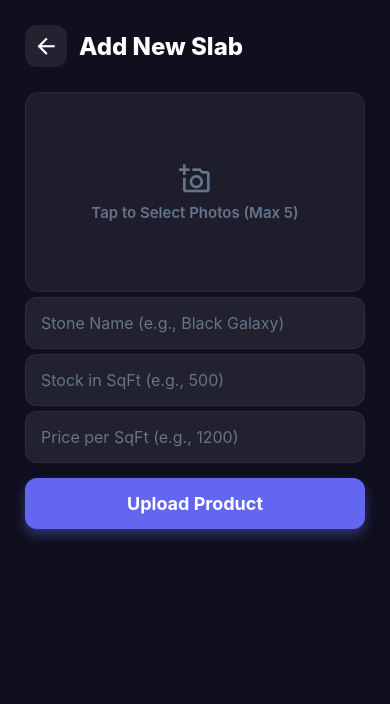
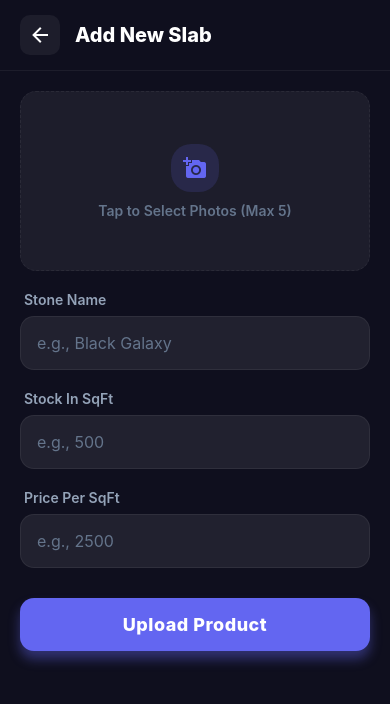
Before and after one commit to Pamindu-Rashmitha/Heritage-Slabs-Mobile, a React Native app in the folder granite-system-mobile/: screen /AddProduct in a window 390 px wide. Shown: the top 704 px of the page. Built offline with nearby package versions, Linux system fonts and the light colour scheme.

Commit message:
Made a UI fix

```diff
--- a/granite-system-mobile/src/screens/AddProductScreen.js
+++ b/granite-system-mobile/src/screens/AddProductScreen.js
@@ -1,7 +1,12 @@
 import React, { useState } from 'react';
-import { View, Text, TextInput, TouchableOpacity, StyleSheet, Image, Alert, ActivityIndicator, ScrollView, StatusBar } from 'react-native';
+import {
+    View, Text, TextInput, TouchableOpacity, StyleSheet, Image,
+    Alert, ActivityIndicator, ScrollView, StatusBar
+} from 'react-native';
+import { SafeAreaView } from 'react-native-safe-area-context';
 import * as ImagePicker from 'expo-image-picker';
 import AsyncStorage from '@react-native-async-storage/async-storage';
+import { MaterialCommunityIcons } from '@expo/vector-icons';
 import api from '../api/axiosConfig';
 import { THEME } from '../theme';
 
@@ -86,16 +91,18 @@ const AddProductScreen = ({ navigation }) => {
     };
 
     return (
-        <ScrollView style={styles.container}>
+        <SafeAreaView style={styles.safeArea}>
             <StatusBar barStyle="light-content" backgroundColor={THEME.bg} />
-            <View style={styles.form}>
-                <View style={styles.headerRow}>
+            <View style={styles.header}>
                 <TouchableOpacity onPress={() => navigation.goBack()} style={styles.backButton}>
-                        <MaterialCommunityIcons name="arrow-left" size={26} color={THEME.textPrimary} />
+                    <MaterialCommunityIcons name="arrow-left" size={24} color={THEME.textPrimary} />
                 </TouchableOpacity>
                 <Text style={styles.title}>Add New Slab</Text>
             </View>
-                <TouchableOpacity style={styles.imagePicker} onPress={pickImage}>
+
+            <ScrollView style={styles.container} showsVerticalScrollIndicator={false}>
+                <View style={styles.form}>
+                    <TouchableOpacity style={styles.imagePicker} onPress={pickImage} activeOpacity={0.8}>
                         {imageUris.length > 0 ? (
                             <ScrollView horizontal showsHorizontalScrollIndicator={false} contentContainerStyle={styles.imageGrid}>
                                 {imageUris.map((uri, index) => (
@@ -104,52 +111,139 @@ const AddProductScreen = ({ navigation }) => {
                             </ScrollView>
                         ) : (
                             <View style={styles.imagePickerInner}>
-                            <MaterialCommunityIcons name="camera-plus-outline" size={32} color={THEME.textMuted} />
+                                <View style={styles.camBadge}>
+                                    <MaterialCommunityIcons name="camera-plus" size={24} color={THEME.indigo} />
+                                </View>
                                 <Text style={styles.imagePickerText}>Tap to Select Photos (Max 5)</Text>
                             </View>
                         )}
                     </TouchableOpacity>
                     {errors.image && <Text style={styles.errorText}>{errors.image}</Text>}
 
-                <TextInput style={[styles.input, errors.stoneName && styles.inputError]} placeholder="Stone Name (e.g., Black Galaxy)" placeholderTextColor={THEME.textMuted} value={stoneName}
-                    onChangeText={(text) => { setStoneName(text); setErrors(prev => ({ ...prev, stoneName: undefined })); }} />
+                    <View style={styles.inputGroup}>
+                        <Text style={styles.label}>Stone Name</Text>
+                        <TextInput
+                            style={[styles.input, errors.stoneName && styles.inputError]}
+                            placeholder="e.g., Black Galaxy"
+                            placeholderTextColor={THEME.textMuted}
+                            value={stoneName}
+                            onChangeText={(text) => { setStoneName(text); setErrors(prev => ({ ...prev, stoneName: undefined })); }}
+                        />
                         {errors.stoneName && <Text style={styles.errorText}>{errors.stoneName}</Text>}
+                    </View>
 
-                <TextInput style={[styles.input, errors.stock && styles.inputError]} placeholder="Stock in SqFt (e.g., 500)" placeholderTextColor={THEME.textMuted} value={stock}
-                    onChangeText={(text) => { setStock(text); setErrors(prev => ({ ...prev, stock: undefined })); }} keyboardType="numeric" />
+                    <View style={styles.inputGroup}>
+                        <Text style={styles.label}>Stock In SqFt</Text>
+                        <TextInput
+                            style={[styles.input, errors.stock && styles.inputError]}
+                            placeholder="e.g., 500"
+                            placeholderTextColor={THEME.textMuted}
+                            value={stock}
+                            onChangeText={(text) => { setStock(text); setErrors(prev => ({ ...prev, stock: undefined })); }}
+                            keyboardType="numeric"
+                        />
                         {errors.stock && <Text style={styles.errorText}>{errors.stock}</Text>}
+                    </View>
 
-                <TextInput style={[styles.input, errors.price && styles.inputError]} placeholder="Price per SqFt (e.g., 1200)" placeholderTextColor={THEME.textMuted} value={price}
-                    onChangeText={(text) => { setPrice(text); setErrors(prev => ({ ...prev, price: undefined })); }} keyboardType="numeric" />
+                    <View style={styles.inputGroup}>
+                        <Text style={styles.label}>Price Per SqFt</Text>
+                        <TextInput
+                            style={[styles.input, errors.price && styles.inputError]}
+                            placeholder="e.g., 2500"
+                            placeholderTextColor={THEME.textMuted}
+                            value={price}
+                            onChangeText={(text) => { setPrice(text); setErrors(prev => ({ ...prev, price: undefined })); }}
+                            keyboardType="numeric"
+                        />
                         {errors.price && <Text style={styles.errorText}>{errors.price}</Text>}
+                    </View>
 
-                <TouchableOpacity style={styles.uploadButton} onPress={handleAddProduct} disabled={loading}>
+                    <TouchableOpacity style={styles.uploadButton} onPress={handleAddProduct} disabled={loading} activeOpacity={0.9}>
                         {loading ? <ActivityIndicator color="#fff" /> : <Text style={styles.buttonText}>Upload Product</Text>}
                     </TouchableOpacity>
                 </View>
             </ScrollView>
+        </SafeAreaView>
     );
 };
 
-import { MaterialCommunityIcons } from '@expo/vector-icons';
+
 
 const styles = StyleSheet.create({
-    container: { flex: 1, backgroundColor: THEME.bg },
-    form: { padding: 25 },
-    headerRow: { flexDirection: 'row', alignItems: 'center', marginBottom: 25, gap: 12 },
-    backButton: { backgroundColor: 'rgba(255,255,255,0.08)', borderRadius: 12, padding: 8 },
-    title: { fontSize: 24, fontWeight: '800', color: THEME.textPrimary },
-    imagePicker: { height: 200, backgroundColor: THEME.bgCard, borderRadius: 14, justifyContent: 'center', alignItems: 'center', marginBottom: 5, overflow: 'hidden', borderWidth: 1, borderColor: THEME.border },
-    imagePickerInner: { alignItems: 'center', gap: 8 },
+    safeArea: { flex: 1, backgroundColor: THEME.bg },
+    container: { flex: 1 },
+    header: {
+        flexDirection: 'row',
+        alignItems: 'center',
+        paddingHorizontal: 20,
+        paddingVertical: 15,
+        borderBottomWidth: 1,
+        borderBottomColor: THEME.border,
+        backgroundColor: THEME.bg
+    },
+    backButton: {
+        backgroundColor: 'rgba(255,255,255,0.06)',
+        borderRadius: 10,
+        padding: 8,
+        marginRight: 15
+    },
+    title: { fontSize: 20, fontWeight: '800', color: THEME.textPrimary },
+    form: { padding: 20 },
+    imagePicker: {
+        height: 180,
+        backgroundColor: THEME.bgCard,
+        borderRadius: 16,
+        justifyContent: 'center',
+        alignItems: 'center',
+        marginBottom: 20,
+        overflow: 'hidden',
+        borderWidth: 1,
+        borderColor: THEME.border,
+        borderStyle: 'dashed'
+    },
+    imagePickerInner: { alignItems: 'center', gap: 10 },
+    camBadge: {
+        backgroundColor: 'rgba(99, 102, 241, 0.15)',
+        padding: 12,
+        borderRadius: 20,
+    },
     imageGrid: { flexDirection: 'row', paddingHorizontal: 10, alignItems: 'center' },
-    imagePreview: { width: '100%', height: '100%' },
-    imagePreviewSmall: { width: 150, height: 150, borderRadius: 10, marginRight: 10 },
-    imagePickerText: { color: THEME.textMuted, fontSize: 15, fontWeight: '600' },
-    input: { backgroundColor: THEME.bgInput, padding: 15, borderRadius: 12, marginBottom: 5, fontSize: 16, borderWidth: 1, borderColor: THEME.border, color: THEME.textPrimary },
+    imagePreviewSmall: { width: 140, height: 140, borderRadius: 12, marginRight: 12 },
+    imagePickerText: { color: THEME.textMuted, fontSize: 14, fontWeight: '600' },
+
+    inputGroup: { marginBottom: 20 },
+    label: {
+        fontSize: 14,
+        color: THEME.textSecondary,
+        marginBottom: 8,
+        fontWeight: '600',
+        marginLeft: 4
+    },
+    input: {
+        backgroundColor: THEME.bgInput,
+        padding: 16,
+        borderRadius: 14,
+        fontSize: 16,
+        borderWidth: 1,
+        borderColor: THEME.border,
+        color: THEME.textPrimary
+    },
     inputError: { borderColor: THEME.danger, borderWidth: 1.5 },
-    errorText: { color: THEME.danger, fontSize: 12, marginBottom: 10, marginLeft: 5 },
-    uploadButton: { backgroundColor: THEME.indigo, padding: 15, borderRadius: 12, marginTop: 10, alignItems: 'center', shadowColor: THEME.indigo, shadowOffset: { width: 0, height: 6 }, shadowOpacity: 0.4, shadowRadius: 12, elevation: 8 },
-    buttonText: { color: '#fff', fontSize: 18, fontWeight: '700' },
+    errorText: { color: THEME.danger, fontSize: 12, marginTop: 5, marginLeft: 5 },
+
+    uploadButton: {
+        backgroundColor: THEME.indigo,
+        padding: 16,
+        borderRadius: 14,
+        marginTop: 10,
+        alignItems: 'center',
+        shadowColor: THEME.indigo,
+        shadowOffset: { width: 0, height: 8 },
+        shadowOpacity: 0.4,
+        shadowRadius: 12,
+        elevation: 8
+    },
+    buttonText: { color: '#fff', fontSize: 18, fontWeight: '800', letterSpacing: 0.5 },
 });
 
 export default AddProductScreen;
--- a/granite-system-mobile/src/screens/EditProductScreen.js
+++ b/granite-system-mobile/src/screens/EditProductScreen.js
@@ -1,6 +1,11 @@
 import React, { useState } from 'react';
-import { View, Text, TextInput, TouchableOpacity, StyleSheet, Alert, ActivityIndicator, ScrollView, Image, StatusBar } from 'react-native';
+import {
+    View, Text, TextInput, TouchableOpacity, StyleSheet, Alert,
+    ActivityIndicator, ScrollView, Image, StatusBar
+} from 'react-native';
+import { SafeAreaView } from 'react-native-safe-area-context';
 import { MaterialCommunityIcons } from '@expo/vector-icons';
+import * as ImagePicker from 'expo-image-picker';
 import AsyncStorage from '@react-native-async-storage/async-storage';
 import api from '../api/axiosConfig';
 import { THEME } from '../theme';
@@ -98,17 +103,18 @@ const EditProductScreen = ({ route, navigation }) => {
     const currentImages = product.imageUrls || (product.imageUrl ? [product.imageUrl] : []);
 
     return (
-        <ScrollView style={styles.container}>
+        <SafeAreaView style={styles.safeArea}>
             <StatusBar barStyle="light-content" backgroundColor={THEME.bg} />
-            <View style={styles.form}>
-                <View style={styles.headerRow}>
+            <View style={styles.header}>
                 <TouchableOpacity onPress={() => navigation.goBack()} style={styles.backButton}>
-                        <MaterialCommunityIcons name="arrow-left" size={26} color={THEME.textPrimary} />
+                    <MaterialCommunityIcons name="arrow-left" size={24} color={THEME.textPrimary} />
                 </TouchableOpacity>
                 <Text style={styles.title}>Edit Slab Details</Text>
             </View>
 
-                <TouchableOpacity style={styles.imagePicker} onPress={pickImage}>
+            <ScrollView style={styles.container} showsVerticalScrollIndicator={false}>
+                <View style={styles.form}>
+                    <TouchableOpacity style={styles.imagePicker} onPress={pickImage} activeOpacity={0.8}>
                         {imageUris.length > 0 ? (
                             <ScrollView horizontal showsHorizontalScrollIndicator={false} contentContainerStyle={styles.imageGrid}>
                                 {imageUris.map((uri, idx) => <Image key={idx} source={{ uri }} style={styles.imagePreviewSmall} />)}
@@ -119,54 +125,138 @@ const EditProductScreen = ({ route, navigation }) => {
                             </ScrollView>
                         ) : (
                             <View style={styles.imagePickerInner}>
-                            <MaterialCommunityIcons name="camera-plus-outline" size={32} color={THEME.textMuted} />
+                                <View style={styles.camBadge}>
+                                    <MaterialCommunityIcons name="camera-plus" size={24} color={THEME.indigo} />
+                                </View>
                                 <Text style={styles.imagePickerText}>Tap to Replace Photos</Text>
                             </View>
                         )}
                     </TouchableOpacity>
 
+                    <View style={styles.inputGroup}>
                         <Text style={styles.label}>Stone Name</Text>
-                <TextInput style={[styles.input, errors.stoneName && styles.inputError]} placeholder="Stone Name" placeholderTextColor={THEME.textMuted} value={stoneName}
-                    onChangeText={(text) => { setStoneName(text); setErrors(prev => ({ ...prev, stoneName: undefined })); }} />
+                        <TextInput
+                            style={[styles.input, errors.stoneName && styles.inputError]}
+                            placeholder="Stone Name"
+                            placeholderTextColor={THEME.textMuted}
+                            value={stoneName}
+                            onChangeText={(text) => { setStoneName(text); setErrors(prev => ({ ...prev, stoneName: undefined })); }}
+                        />
                         {errors.stoneName && <Text style={styles.errorText}>{errors.stoneName}</Text>}
+                    </View>
 
-                <Text style={styles.label}>Stock in SqFt</Text>
-                <TextInput style={[styles.input, errors.stock && styles.inputError]} placeholder="Stock in SqFt" placeholderTextColor={THEME.textMuted} value={stock}
-                    onChangeText={(text) => { setStock(text); setErrors(prev => ({ ...prev, stock: undefined })); }} keyboardType="numeric" />
+                    <View style={styles.inputGroup}>
+                        <Text style={styles.label}>Stock In SqFt</Text>
+                        <TextInput
+                            style={[styles.input, errors.stock && styles.inputError]}
+                            placeholder="Stock In SqFt"
+                            placeholderTextColor={THEME.textMuted}
+                            value={stock}
+                            onChangeText={(text) => { setStock(text); setErrors(prev => ({ ...prev, stock: undefined })); }}
+                            keyboardType="numeric"
+                        />
                         {errors.stock && <Text style={styles.errorText}>{errors.stock}</Text>}
+                    </View>
 
-                <Text style={styles.label}>Price per SqFt</Text>
-                <TextInput style={[styles.input, errors.price && styles.inputError]} placeholder="Price per SqFt" placeholderTextColor={THEME.textMuted} value={price}
-                    onChangeText={(text) => { setPrice(text); setErrors(prev => ({ ...prev, price: undefined })); }} keyboardType="numeric" />
+                    <View style={styles.inputGroup}>
+                        <Text style={styles.label}>Price Per SqFt</Text>
+                        <TextInput
+                            style={[styles.input, errors.price && styles.inputError]}
+                            placeholder="Price Per SqFt"
+                            placeholderTextColor={THEME.textMuted}
+                            value={price}
+                            onChangeText={(text) => { setPrice(text); setErrors(prev => ({ ...prev, price: undefined })); }}
+                            keyboardType="numeric"
+                        />
                         {errors.price && <Text style={styles.errorText}>{errors.price}</Text>}
+                    </View>
 
-                <TouchableOpacity style={styles.updateButton} onPress={handleUpdateProduct} disabled={loading}>
+                    <TouchableOpacity style={styles.updateButton} onPress={handleUpdateProduct} disabled={loading} activeOpacity={0.9}>
                         {loading ? <ActivityIndicator color="#fff" /> : <Text style={styles.buttonText}>Save Changes</Text>}
                     </TouchableOpacity>
                 </View>
             </ScrollView>
+        </SafeAreaView>
     );
 };
 
-import * as ImagePicker from 'expo-image-picker';
+
 
 const styles = StyleSheet.create({
-    container: { flex: 1, backgroundColor: THEME.bg },
-    form: { padding: 25 },
-    headerRow: { flexDirection: 'row', alignItems: 'center', marginBottom: 25, gap: 12 },
-    backButton: { backgroundColor: 'rgba(255,255,255,0.08)', borderRadius: 12, padding: 8 },
-    title: { fontSize: 24, fontWeight: '800', color: THEME.textPrimary },
-    imagePicker: { height: 180, backgroundColor: THEME.bgCard, borderRadius: 14, justifyContent: 'center', alignItems: 'center', marginBottom: 20, overflow: 'hidden', borderWidth: 1, borderColor: THEME.border },
-    imagePickerInner: { alignItems: 'center', gap: 8 },
+    safeArea: { flex: 1, backgroundColor: THEME.bg },
+    container: { flex: 1 },
+    header: {
+        flexDirection: 'row',
+        alignItems: 'center',
+        paddingHorizontal: 20,
+        paddingVertical: 15,
+        borderBottomWidth: 1,
+        borderBottomColor: THEME.border,
+        backgroundColor: THEME.bg
+    },
+    backButton: {
+        backgroundColor: 'rgba(255,255,255,0.06)',
+        borderRadius: 10,
+        padding: 8,
+        marginRight: 15
+    },
+    title: { fontSize: 20, fontWeight: '800', color: THEME.textPrimary },
+    form: { padding: 20 },
+    imagePicker: {
+        height: 180,
+        backgroundColor: THEME.bgCard,
+        borderRadius: 16,
+        justifyContent: 'center',
+        alignItems: 'center',
+        marginBottom: 20,
+        overflow: 'hidden',
+        borderWidth: 1,
+        borderColor: THEME.border,
+        borderStyle: 'dashed'
+    },
+    imagePickerInner: { alignItems: 'center', gap: 10 },
+    camBadge: {
+        backgroundColor: 'rgba(99, 102, 241, 0.15)',
+        padding: 12,
+        borderRadius: 20,
+    },
     imageGrid: { flexDirection: 'row', paddingHorizontal: 10, alignItems: 'center' },
-    imagePreviewSmall: { width: 140, height: 140, borderRadius: 10, marginRight: 10 },
+    imagePreviewSmall: { width: 140, height: 140, borderRadius: 12, marginRight: 12 },
     imagePickerText: { color: THEME.textMuted, fontSize: 14, fontWeight: '600' },
-    label: { fontSize: 14, color: THEME.textSecondary, marginBottom: 5, fontWeight: '600', marginLeft: 5 },
-    input: { backgroundColor: THEME.bgInput, padding: 15, borderRadius: 12, marginBottom: 5, fontSize: 16, borderWidth: 1, borderColor: THEME.border, color: THEME.textPrimary },
+
+    inputGroup: { marginBottom: 20 },
+    label: {
+        fontSize: 14,
+        color: THEME.textSecondary,
+        marginBottom: 8,
+        fontWeight: '600',
+        marginLeft: 4
+    },
+    input: {
+        backgroundColor: THEME.bgInput,
+        padding: 16,
+        borderRadius: 14,
+        fontSize: 16,
+        borderWidth: 1,
+        borderColor: THEME.border,
+        color: THEME.textPrimary
+    },
     inputError: { borderColor: THEME.danger, borderWidth: 1.5 },
-    errorText: { color: THEME.danger, fontSize: 12, marginBottom: 10, marginLeft: 5 },
-    updateButton: { backgroundColor: THEME.indigo, padding: 15, borderRadius: 12, marginTop: 10, alignItems: 'center', shadowColor: THEME.indigo, shadowOffset: { width: 0, height: 6 }, shadowOpacity: 0.4, shadowRadius: 12, elevation: 8 },
-    buttonText: { color: '#fff', fontSize: 18, fontWeight: '700' },
+    errorText: { color: THEME.danger, fontSize: 12, marginTop: 5, marginLeft: 5 },
+
+    updateButton: {
+        backgroundColor: THEME.indigo,
+        padding: 16,
+        borderRadius: 14,
+        marginTop: 10,
+        alignItems: 'center',
+        shadowColor: THEME.indigo,
+        shadowOffset: { width: 0, height: 8 },
+        shadowOpacity: 0.4,
+        shadowRadius: 12,
+        elevation: 8
+    },
+    buttonText: { color: '#fff', fontSize: 18, fontWeight: '800', letterSpacing: 0.5 },
 });
 
 export default EditProductScreen;
```
Lines whose indentation alone changed are shown as unchanged.
